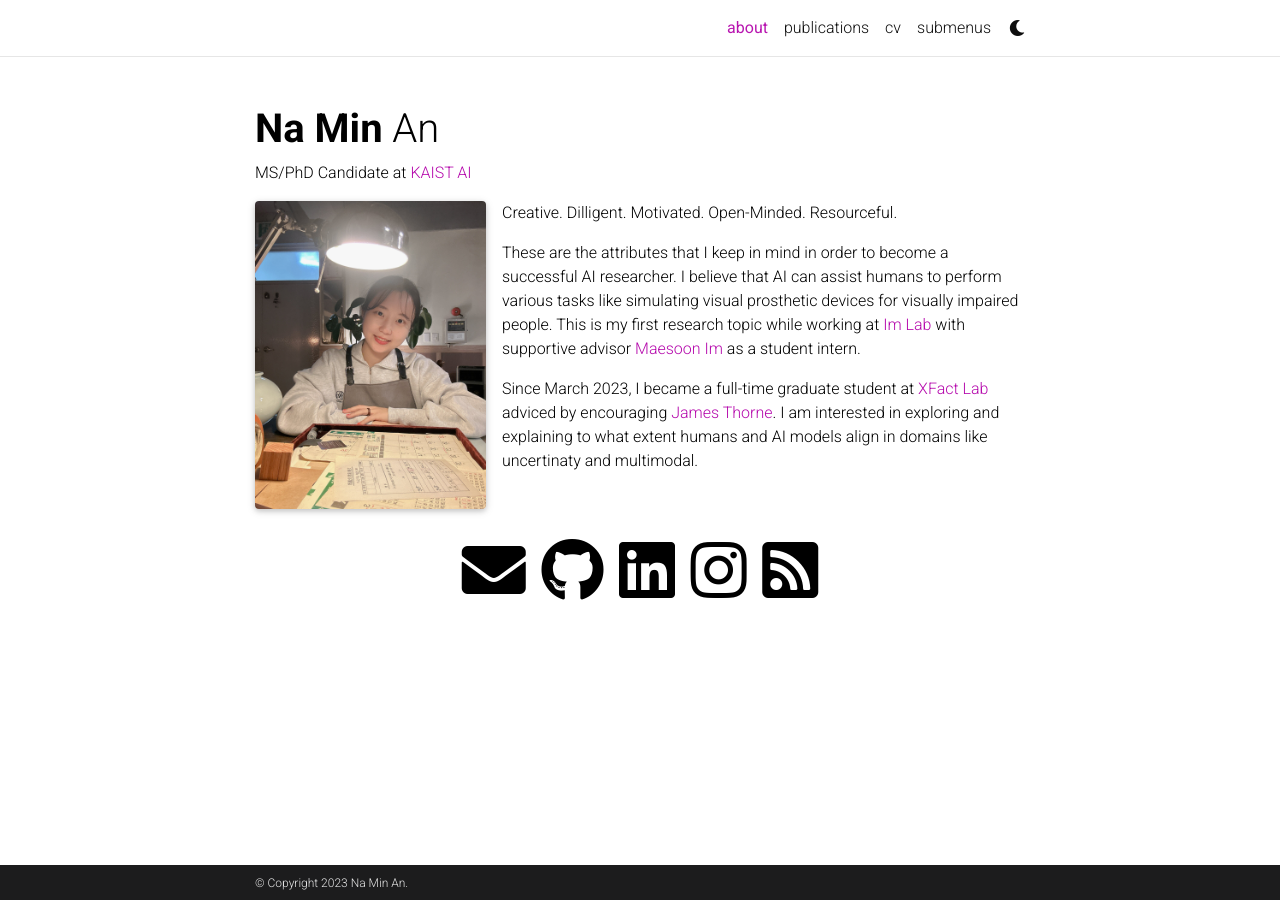
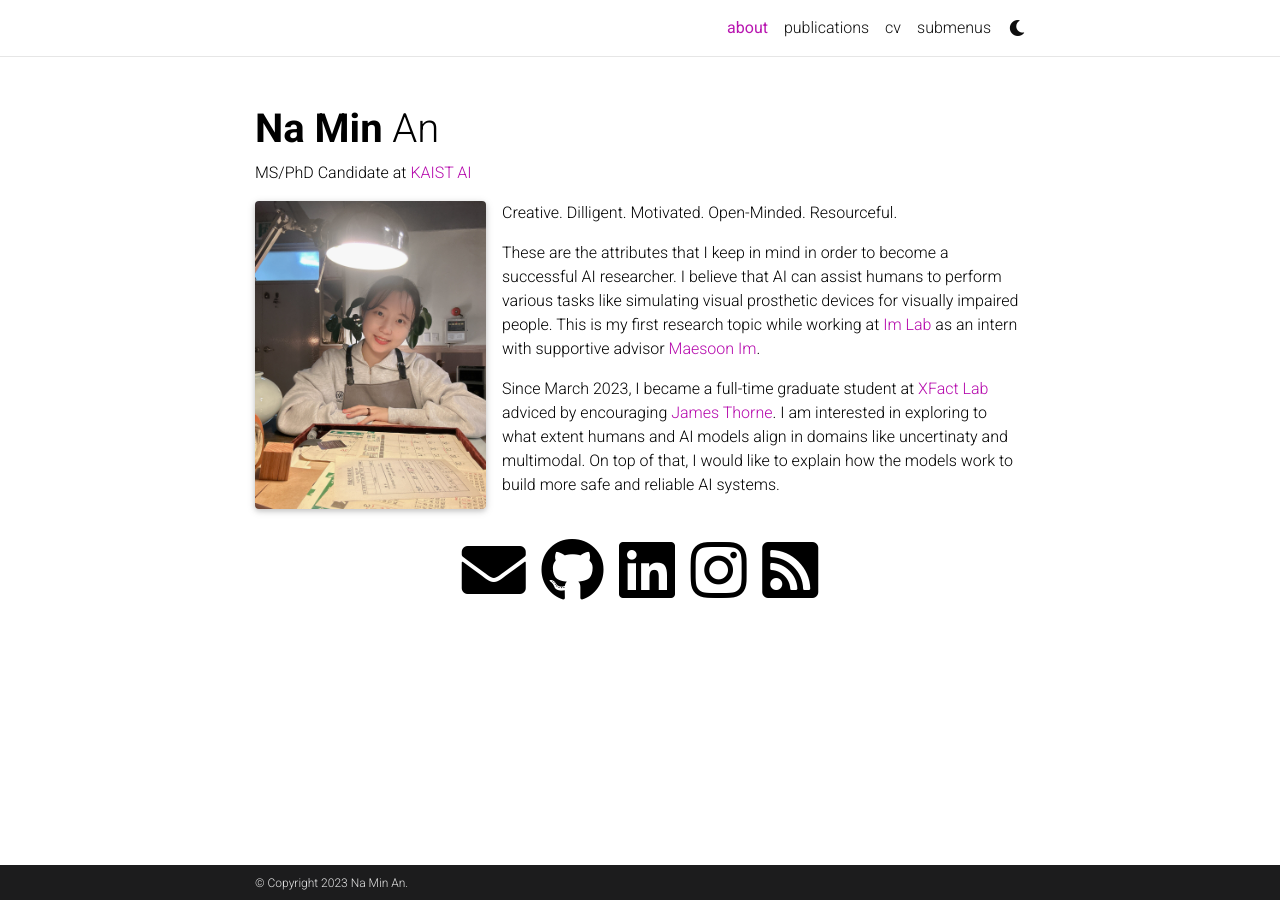
Before and after one commit to namin-an/namin-an.github.io, a Jekyll site: the page built from _pages/about.md, in a window 1280 px wide. Built offline with Jekyll 4.4.1, drawn with Linux system fonts in a browser that asks for light colours; full-size pictures stand in for the smaller copies a plugin makes; comment, search, counter and statistics services are not loaded; a style sheet for code colours, icons or effects is not loaded.

Commit message:
Fix grammar

```diff
--- a/_config.yml
+++ b/_config.yml
@@ -299,6 +299,8 @@ filtered_bibtex_keywords: [abbr, abstract, arxiv, bibtex_show, html, pdf, select
 max_author_limit: 3  # leave blank to always show all authors
 more_authors_animation_delay: 10  # more authors are revealed on click using animation; smaller delay means faster animation
 
+# Enables publication thumbnails. If disabled, none of the publications will display thumbnails, even if specified in the bib entry.
+enable_publication_thumbnails: false
 
 # -----------------------------------------------------------------------------
 # Jekyll Link Attributes
--- a/_pages/about.md
+++ b/_pages/about.md
@@ -18,6 +18,6 @@ social: true  # includes social icons at the bottom of the page
 
 Creative. Dilligent. Motivated. Open-Minded. Resourceful.
 
-These are the attributes that I keep in mind in order to become a successful AI researcher. I believe that AI can assist humans to perform various tasks like simulating visual prosthetic devices for visually impaired people. This is my first research topic while working at <a href='https://imvisionlab.com/'>Im Lab</a> with supportive advisor <a href='https://scholar.google.com/citations?user=jidhBw0AAAAJ&hl=en'>Maesoon Im</a> as a student intern.
+These are the attributes that I keep in mind in order to become a successful AI researcher. I believe that AI can assist humans to perform various tasks like simulating visual prosthetic devices for visually impaired people. This is my first research topic while working at <a href='https://imvisionlab.com/'>Im Lab</a> as an intern with supportive advisor <a href='https://scholar.google.com/citations?user=jidhBw0AAAAJ&hl=en'>Maesoon Im</a>.
 
-Since March 2023, I became a full-time graduate student at <a href='https://xfact.net/'>XFact Lab</a> adviced by encouraging <a href='https://scholar.google.com/citations?user=hao9RrgAAAAJ&hl=en&oi=ao'>James Thorne</a>. I am interested in exploring and explaining to what extent humans and AI models align in domains like uncertinaty and multimodal.
+Since March 2023, I became a full-time graduate student at <a href='https://xfact.net/'>XFact Lab</a> adviced by encouraging <a href='https://scholar.google.com/citations?user=hao9RrgAAAAJ&hl=en&oi=ao'>James Thorne</a>. I am interested in exploring to what extent humans and AI models align in domains like uncertinaty and multimodal. On top of that, I would like to explain how the models work to build more safe and reliable AI systems.
```
